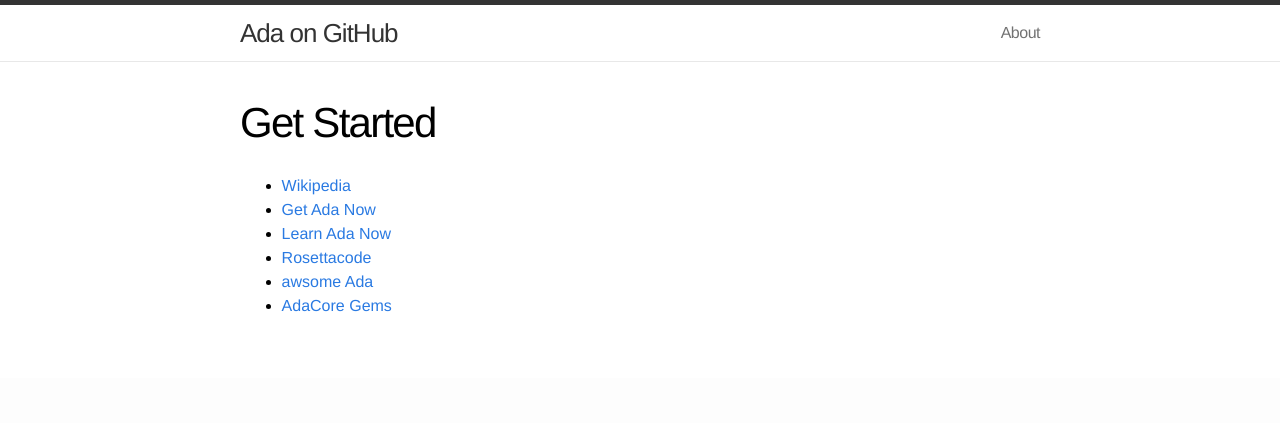
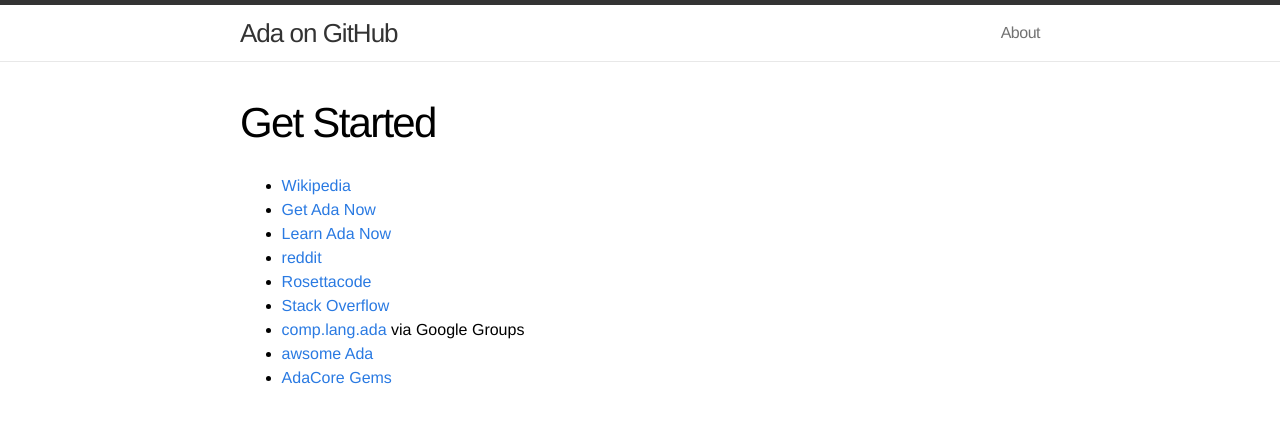
Before and after one commit to quornings/quornings.github.io, a Jekyll site: the page built from getstarted.md, in a window 1280 px wide. Shown: the top 423 px of the page. Built offline with Jekyll 4.4.1, drawn with Linux system fonts in a browser that asks for light colours.

Commit message:
Add Stack Overflow

```diff
--- a/getstarted.md
+++ b/getstarted.md
@@ -7,6 +7,9 @@ permalink: /getstarted/
 - [Wikipedia](https://en.wikipedia.org/wiki/Ada_%28programming_language%29)
 - [Get Ada Now](http://getadanow.com)
 - [Learn Ada Now](http://www.learnadanow.com)
+- [reddit](https://www.reddit.com/r/ada/)
 - [Rosettacode](https://rosettacode.org/wiki/Category:Ada)
+- [Stack Overflow](https://stackoverflow.com/questions/tagged/ada)
+- [comp.lang.ada](https://groups.google.com/forum/#!forum/comp.lang.ada) via Google Groups
 - [awsome Ada](https://github.com/ohenley/awesome-ada)
 - [AdaCore Gems](https://www.adacore.com/gems)
```
Also changed, not shown: chat.md (+0 -2 lines).
